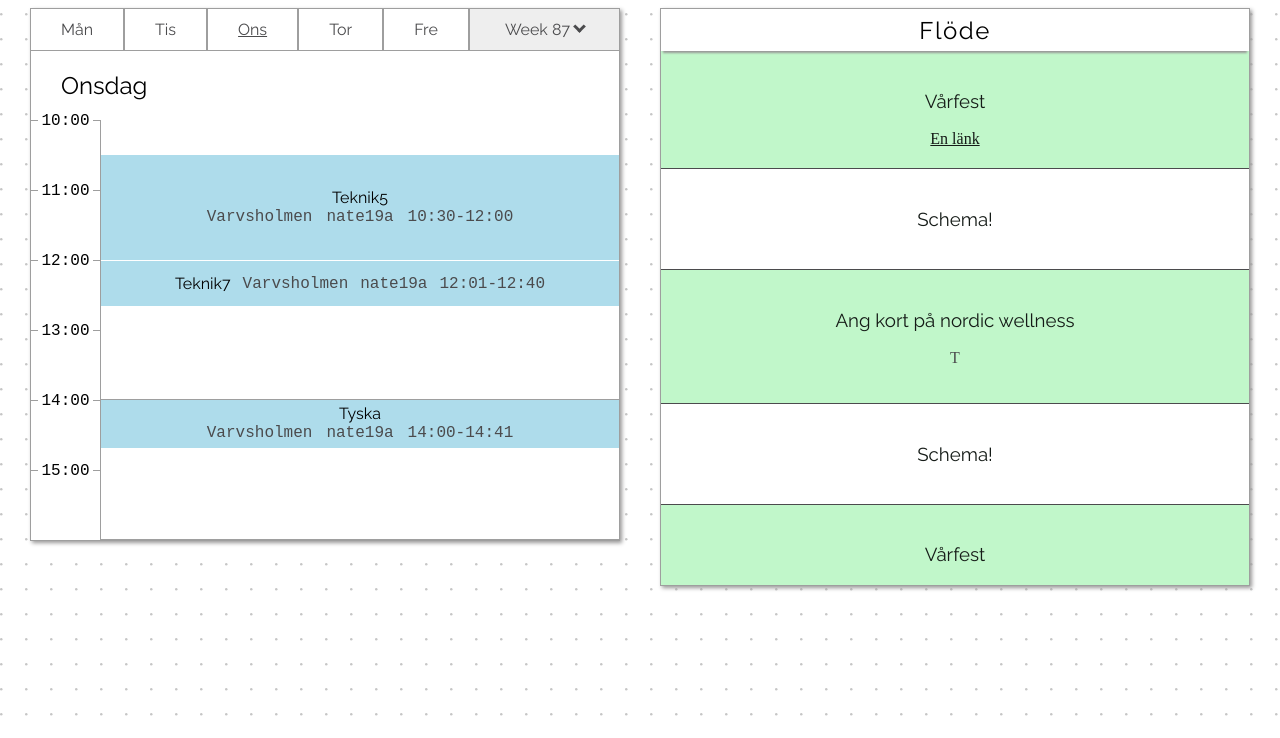
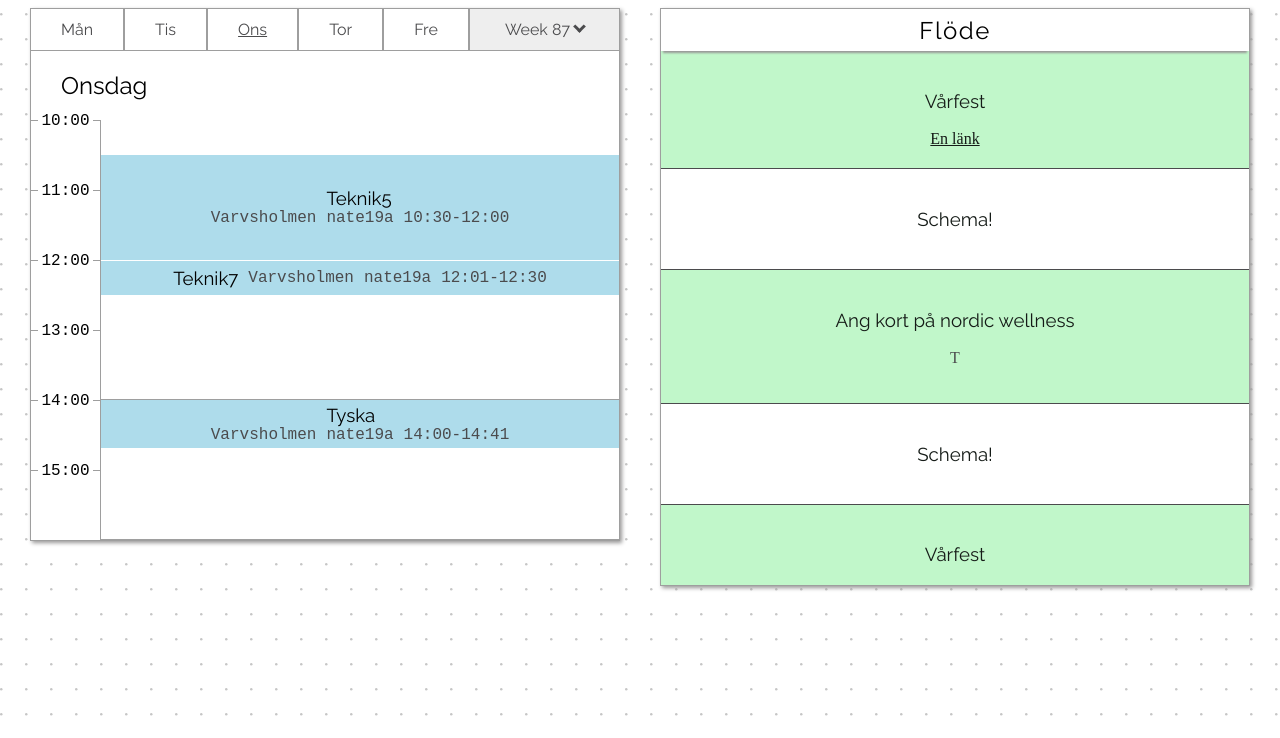
Before and after one commit to helagro/SchoolSoft-redesigned, a plain HTML site: page index.html in a window 1280 px wide. Shown: the part 62-800 px from the top of the page. Drawn offline with Linux system fonts and the light colour scheme.

Commit message:
remade schedule item to handle overflow better

```diff
--- a/scripts/schedule.js
+++ b/scripts/schedule.js
@@ -21,7 +21,7 @@ const lessons = [
     {start:formatTime(13), stop:formatTime(13,20), name:"Mentorstid", room:"Varvsholmen", mClass:"nate19a", day:1},
     {start:formatTime(13, 25), stop:formatTime(15), name:"Spanska", room:"Varvsholmen", mClass:"nate19a", day:1},
     {start:formatTime(10, 30), stop:formatTime(12), name:"Teknik5", room:"Varvsholmen", mClass:"nate19a", day:2},
-    {start:formatTime(12,1), stop:formatTime(12,40), name:"Teknik7", room:"Varvsholmen", mClass:"nate19a", day:2},
+    {start:formatTime(12,1), stop:formatTime(12,30), name:"Teknik7", room:"Varvsholmen", mClass:"nate19a", day:2},
     {start:formatTime(14), stop:formatTime(14,41), name:"Tyska", room:"Varvsholmen", mClass:"nate19a", day:2},
     {start:formatTime(9,10), stop:formatTime(10,10), name:"Teknik1", room:"Varvsholmen", mClass:"nate19a", day:4},
     {start:formatTime(12,20), stop:formatTime(14,40), name:"Matte", room:"Varvsholmen", mClass:"nate19a", day:4}
@@ -201,7 +201,7 @@ function addLessonElement(lesson, rowIndex){
 
     const startTimeStr = `${startHour}:${addLeadingZero(startMin)}`
     const stopTimeStr = `${stopHour}:${addLeadingZero(stopMin)}`
-    const smallScheduleItem = durationInMinutes < 40 ? "small_schedule_item" : ""
+    const smallScheduleItem = durationInMinutes > 30 ? "two_row_schedule_item" : ""
 
     addToScheduleElement(`
         <div class="schedule_item ${smallScheduleItem}" style="grid-row: ${rowIndex} / span ${span}; margin-top:${startMargin}px; height: ${height}px">
--- a/stylesheets/schedule.css
+++ b/stylesheets/schedule.css
@@ -102,51 +102,63 @@
 
 /* ANCHOR schedule item */
 .schedule_item{
+    align-items: baseline;
     background-color: var(--blue);
-    column-gap: 12px;
+    column-gap: 10px;
     display: grid;
-    grid-auto-columns: auto;
+    grid-auto-columns: auto min-content min-content auto;
     grid-column: 2;
-    justify-content: center;
+    grid-template-rows: 100%;
     overflow: auto;
     position: relative;
 }
-.schedule_item h3{
-    align-self: flex-end;
-    display: flex;
-    grid-column: 1 / span 3;
-    justify-content: center;
-    margin: 0;
-    text-align: center;
+
+
+
+.schedule_item *{
+    grid-row: 1;
+    margin: auto 0;
 }
+
 .schedule_item p{
     font-family: 'Courier New', Courier, monospace;
     font-size: small;
-    margin: 1px;
+}
+.schedule_item *:first-child{
+    margin-left: auto;
 }
 
-.small_schedule_item{
-    display: flex;
-    justify-content: initial; /*justify-content: center; doesn't work well with overflow scroll*/
-    text-align: center;
+.two_row_schedule_item{
+    grid-template-rows: auto auto;
+    grid-auto-columns: auto min-content auto;
 }
-.small_schedule_item *{
-    margin: auto 0 !important;
+
+.two_row_schedule_item h3{
+    grid-column: 2;
+    margin: auto 0 0 0 !important;
 }
-.small_schedule_item *:first-child{
+.two_row_schedule_item p{
+    grid-row: 2;
+    margin-top: 0 !important;
+}
+.two_row_schedule_item p:first-of-type{
     margin-left: auto !important;
 }
-.small_schedule_item *:last-child{
+.two_row_schedule_item p:last-child{
+    float: left;
     margin-right: auto !important;
 }
+
 
 @media (min-width: 580px){
     #schedule_table{
         grid-template-columns: 70px auto;
 
     }
-    #schedule_table *{
+    .time_column h4{
         font-size: medium;
     }
-
+    .schedule_item p{
+        font-size: medium !important;
+    }
 }
```
Also changed, not shown: planning/learned.txt.
